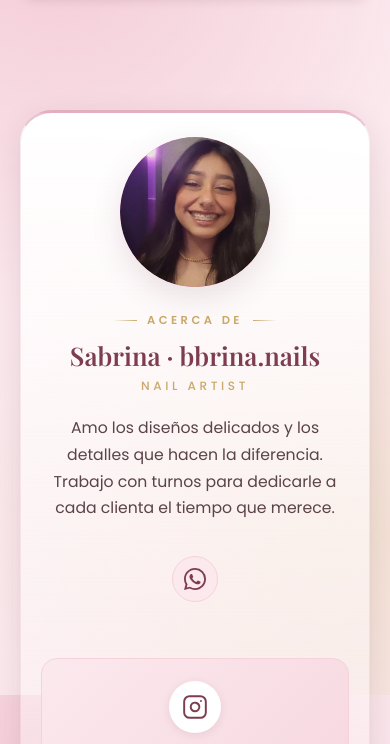
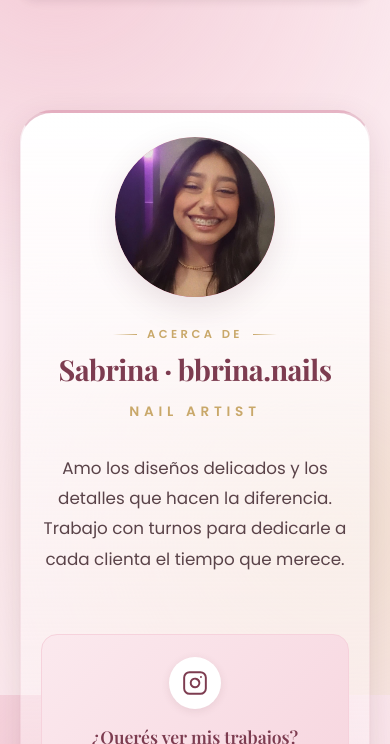
Before and after one commit to Fabrigrotta/bbrina.nails-Turnos, a plain HTML site: page index.html in a window 390 px wide. Shown: the part 3525-4269 px from the top of the page. Drawn offline with nearby package versions, Linux system fonts and the light colour scheme; no server answers; a web font is replaced by a local one.

Commit message:
Dandole mas peso al acerca de

```diff
--- a/index.html
+++ b/index.html
@@ -424,15 +424,6 @@
               Amo los diseños delicados y los detalles que hacen la diferencia.
               Trabajo con turnos para dedicarle a cada clienta el tiempo que merece.
             </p>
-
-            <!-- Redes -->
-            <div class="acerca-redes">
-              <a href="https://wa.me/5493413902715" class="acerca-red" aria-label="WhatsApp" target="_blank" rel="noopener">
-                <svg viewBox="0 0 24 24" width="22" height="22" fill="currentColor" aria-hidden="true">
-                  <path d="M20.52 3.48A11.9 11.9 0 0 0 12 0C5.37 0 0 5.37 0 12a11.9 11.9 0 0 0 1.64 6.06L0 24l6.18-1.62A11.9 11.9 0 0 0 12 24c6.63 0 12-5.37 12-12a11.9 11.9 0 0 0-3.48-8.52zM12 22a9.9 9.9 0 0 1-5.05-1.38l-.36-.22-3.66.96.98-3.57-.24-.37A9.9 9.9 0 0 1 2 12C2 6.48 6.48 2 12 2a9.9 9.9 0 0 1 7.07 2.93A9.9 9.9 0 0 1 22 12c0 5.52-4.48 10-10 10zm5.47-7.35c-.3-.15-1.76-.87-2.03-.97-.27-.1-.47-.15-.67.15-.2.3-.77.97-.95 1.17-.17.2-.35.22-.65.07-.3-.15-1.26-.46-2.4-1.48-.89-.79-1.48-1.76-1.65-2.06-.17-.3-.02-.46.13-.61.13-.13.3-.35.45-.52.15-.17.2-.3.3-.5.1-.2.05-.37-.02-.52-.07-.15-.67-1.62-.92-2.22-.24-.58-.49-.5-.67-.51-.17-.01-.37-.01-.57-.01-.2 0-.52.07-.79.37-.27.3-1.04 1.02-1.04 2.48s1.06 2.88 1.21 3.08c.15.2 2.09 3.2 5.07 4.48.71.31 1.26.49 1.69.63.71.22 1.36.19 1.87.12.57-.09 1.76-.72 2.01-1.41.25-.7.25-1.29.17-1.41-.07-.13-.27-.2-.57-.35z"/>
-                </svg>
-              </a>
-            </div>
           </div>
 
           <!-- Banner CTA Instagram -->
--- a/styles.css
+++ b/styles.css
@@ -2056,55 +2056,30 @@ button { font-family: inherit; }
 
 .acerca-nombre {
   font-family: var(--fuente-titulo);
-  font-size: clamp(1.6rem, 3vw, 2rem);
-  font-weight: 600;
-  color: var(--rosa-700);
-  margin: 0;
-  line-height: 1.2;
+  font-size: clamp(2rem, 4vw, 2.8rem);
+  font-weight: 700;
+  color: var(--rosa-700);
+  margin: 0 0 10px;
+  line-height: 1.1;
+  letter-spacing: -0.02em;
 }
 
 .acerca-handle {
   display: inline-block;
-  font-size: 0.75rem;
-  letter-spacing: 0.3em;
+  font-size: 0.85rem;
+  letter-spacing: 0.35em;
   text-transform: uppercase;
   color: var(--dorado);
-  font-weight: 500;
-  margin-bottom: 14px;
+  font-weight: 600;
+  margin-bottom: 24px;
 }
 
 .acerca-bio {
   color: var(--texto-soft);
-  font-size: 0.98rem;
-  line-height: 1.7;
-  margin: 0 0 20px;
-  max-width: 520px;
-}
-
-.acerca-redes {
-  display: flex;
-  gap: 12px;
-  justify-content: flex-end;
-  margin-top: auto;
-}
-
-.acerca-red {
-  display: inline-flex;
-  align-items: center;
-  justify-content: center;
-  width: 46px;
-  height: 46px;
-  border-radius: 50%;
-  background: var(--rosa-50);
-  border: 1.5px solid var(--rosa-100);
-  color: var(--rosa-700);
-  transition: all 0.2s ease;
-}
-
-.acerca-red:hover {
-  background: var(--rosa-100);
-  border-color: var(--rosa-300);
-  transform: translateY(-2px);
+  font-size: 1.15rem;
+  line-height: 1.8;
+  margin: 0;
+  max-width: 600px;
 }
 
 /* Banner CTA Instagram dentro de .acerca-card */
@@ -2162,21 +2137,27 @@ button { font-family: inherit; }
 @media (max-width: 640px) {
   .acerca-card {
     grid-template-columns: 1fr;
-    gap: 24px;
-    padding: 32px 24px;
+    gap: 28px;
+    padding: 36px 24px;
     text-align: center;
   }
 
   .acerca-avatar {
-    width: 150px;
-    height: 150px;
+    width: 160px;
+    height: 160px;
     font-size: 2.8rem;
     margin: 0 auto;
   }
 
   .acerca-info { align-items: center; height: auto; }
 
-  .acerca-redes { justify-content: center; margin-top: 8px; }
+  .acerca-nombre {
+    font-size: 1.8rem;
+  }
+
+  .acerca-bio {
+    font-size: 1.05rem;
+  }
 
   .acerca-cta {
     flex-direction: column;
```
